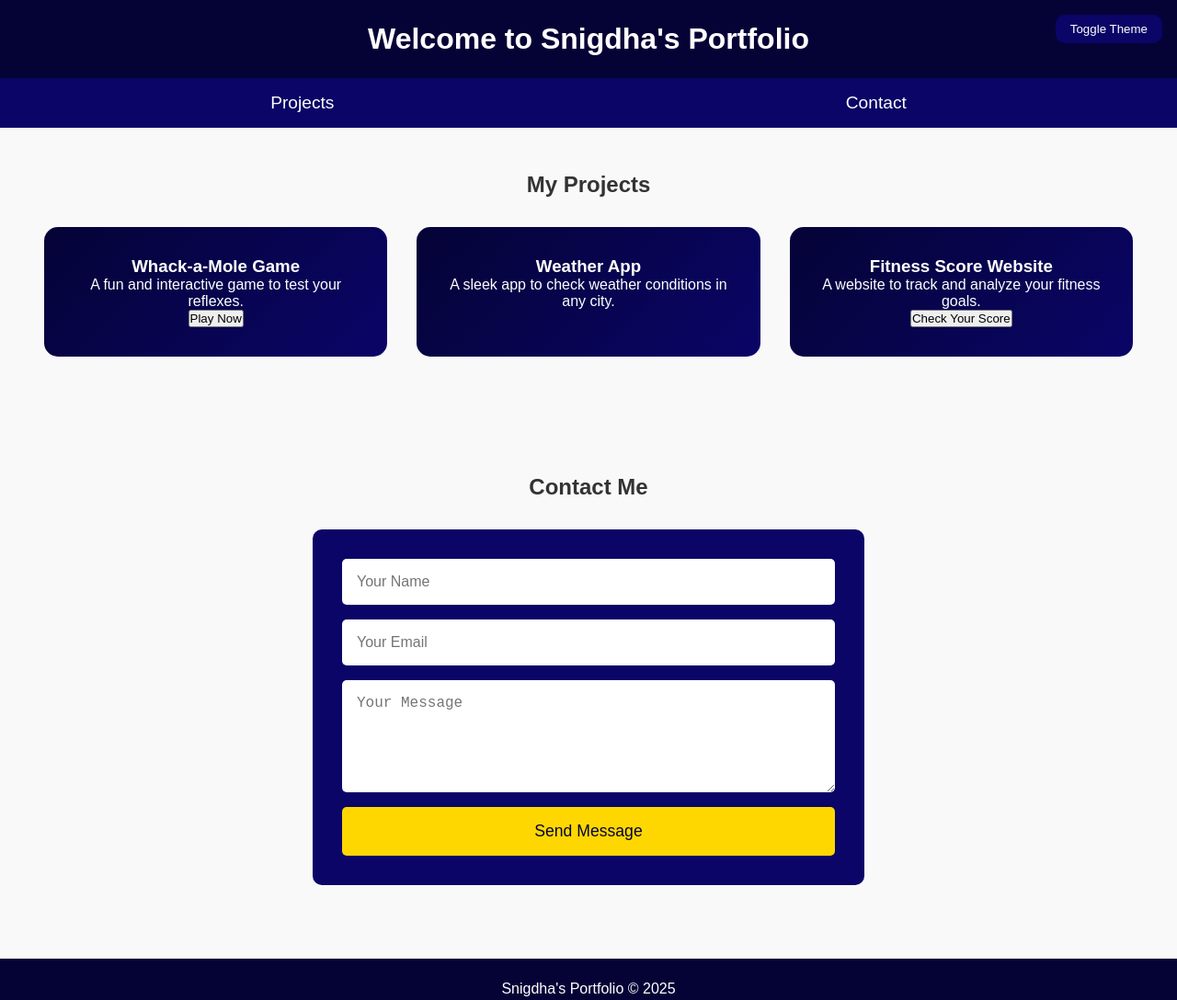
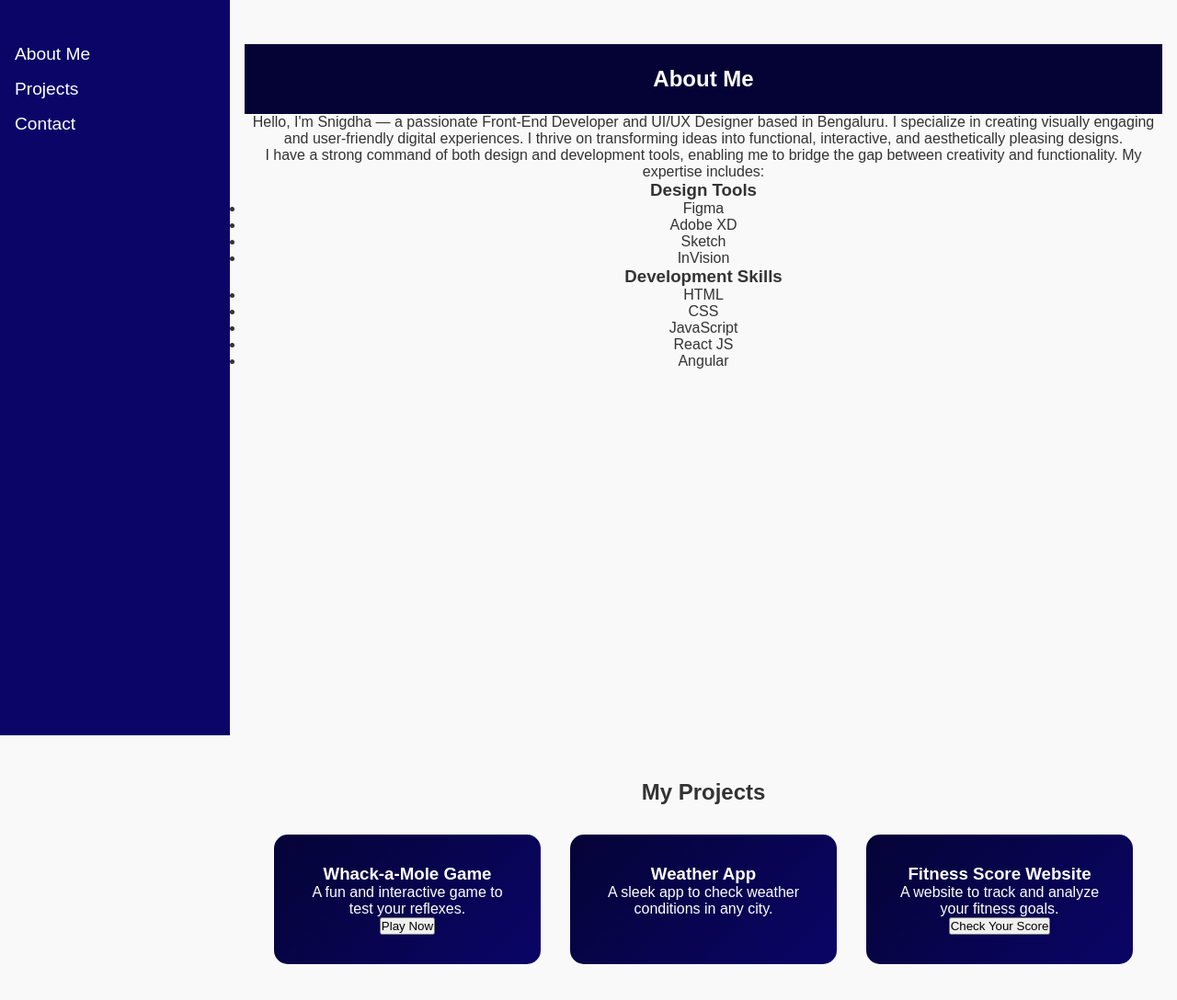
Before and after one commit to snigdhabhatt48/My-Portfolio, a plain HTML site: page index.html in a window 1280 px wide. Shown: the top 1088 px of the page at 92% size. Drawn offline with Linux system fonts and the light colour scheme.

Commit message:
Update index.html

```diff
--- a/index.html
+++ b/index.html
@@ -15,33 +15,49 @@
       background-color: var(--bg-color, #f9f9f9);
       color: var(--text-color, #333);
       transition: background-color 0.3s ease, color 0.3s ease;
+      display: flex;
+      overflow-x: hidden;
+    }
+
+    /* Sidebar */
+    .sidebar {
+      width: 250px;
+      background: #0A0567;
+      height: 100vh;
+      position: fixed;
+      top: 0;
+      left: 0;
+      padding: 2rem 1rem;
+      color: white;
+    }
+    .sidebar nav a {
+      display: block;
+      color: white;
+      text-decoration: none;
+      margin: 1rem 0;
+      font-size: 1.2rem;
+    }
+    .sidebar nav a:hover {
+      color: #FFD700;
+    }
+
+    /* Main Content */
+    .main-content {
+      margin-left: 250px;
+      display: flex;
+      flex-direction: column;
+      width: 100%;
+      overflow: hidden;
+    }
+    section {
+      padding: 3rem 1rem;
+      text-align: center;
+      min-height: 100vh;
     }
     header {
       background-color: #050336;
       padding: 1.5rem;
       color: white;
-      text-align: center;
-    }
-    nav {
-      display: flex;
-      justify-content: space-around;
-      padding: 1rem;
-      background: #0A0567;
-      position: sticky;
-      top: 0;
-      z-index: 100;
-    }
-    nav a {
-      text-decoration: none;
-      color: white;
-      font-size: 1.2rem;
-      transition: color 0.3s ease;
-    }
-    nav a:hover {
-      color: #FFD700;
-    }
-    section {
-      padding: 3rem 1rem;
       text-align: center;
     }
     .projects {
@@ -62,23 +78,6 @@
     .project-card:hover {
       transform: translateY(-5px);
       box-shadow: 0 15px 30px rgba(0, 0, 0, 0.2);
-    }
-    .theme-toggle {
-      position: fixed;
-      top: 1rem;
-      right: 1rem;
-      background: #0A0567;
-      color: white;
-      padding: 0.5rem 1rem;
-      border: none;
-      cursor: pointer;
-      border-radius: 10px;
-    }
-    footer {
-      background-color: #050336;
-      color: white;
-      padding: 1.5rem;
-      text-align: center;
     }
     .contact-form {
       display: flex;
@@ -111,19 +110,45 @@
     .contact-form button:hover {
       background-color: white;
     }
+
+    /* Smooth Page Transition */
+    .page-section {
+      transition: transform 0.6s ease-in-out;
+    }
   </style>
 </head>
 <body>
-  <button class="theme-toggle">Toggle Theme</button>
-
-  <header>
-    <h1>Welcome to Snigdha's Portfolio</h1>
-  </header>
-
+  <div class="sidebar">
     <nav>
+      <a href="#about">About Me</a>
       <a href="#projects">Projects</a>
       <a href="#contact">Contact</a>
     </nav>
+  </div>
+
+  <div class="main-content">
+    <section id="about">
+      <header>
+        <h1>About Me</h1>
+      </header>
+      <p>Hello, I'm Snigdha — a passionate Front-End Developer and UI/UX Designer based in Bengaluru. I specialize in creating visually engaging and user-friendly digital experiences. I thrive on transforming ideas into functional, interactive, and aesthetically pleasing designs.</p>
+      <p>I have a strong command of both design and development tools, enabling me to bridge the gap between creativity and functionality. My expertise includes:</p>
+      <h3>Design Tools</h3>
+      <ul>
+        <li>Figma</li>
+        <li>Adobe XD</li>
+        <li>Sketch</li>
+        <li>InVision</li>
+      </ul>
+      <h3>Development Skills</h3>
+      <ul>
+        <li>HTML</li>
+        <li>CSS</li>
+        <li>JavaScript</li>
+        <li>React JS</li>
+        <li>Angular</li>
+      </ul>
+    </section>
 
     <section id="projects">
       <h2>My Projects</h2>
@@ -162,17 +187,6 @@
     <footer>
       <p>Snigdha's Portfolio &copy; 2025</p>
     </footer>
-
-  <script>
-    // Theme toggle
-    const themeToggleBtn = document.querySelector('.theme-toggle');
-    let isDarkTheme = false;
-
-    themeToggleBtn.addEventListener('click', () => {
-      isDarkTheme = !isDarkTheme;
-      document.body.style.setProperty('--bg-color', isDarkTheme ? '#050336' : '#f9f9f9');
-      document.body.style.setProperty('--text-color', isDarkTheme ? '#fff' : '#333');
-    });
-  </script>
+  </div>
 </body>
 </html>
```
Lines whose indentation alone changed are shown as unchanged.
